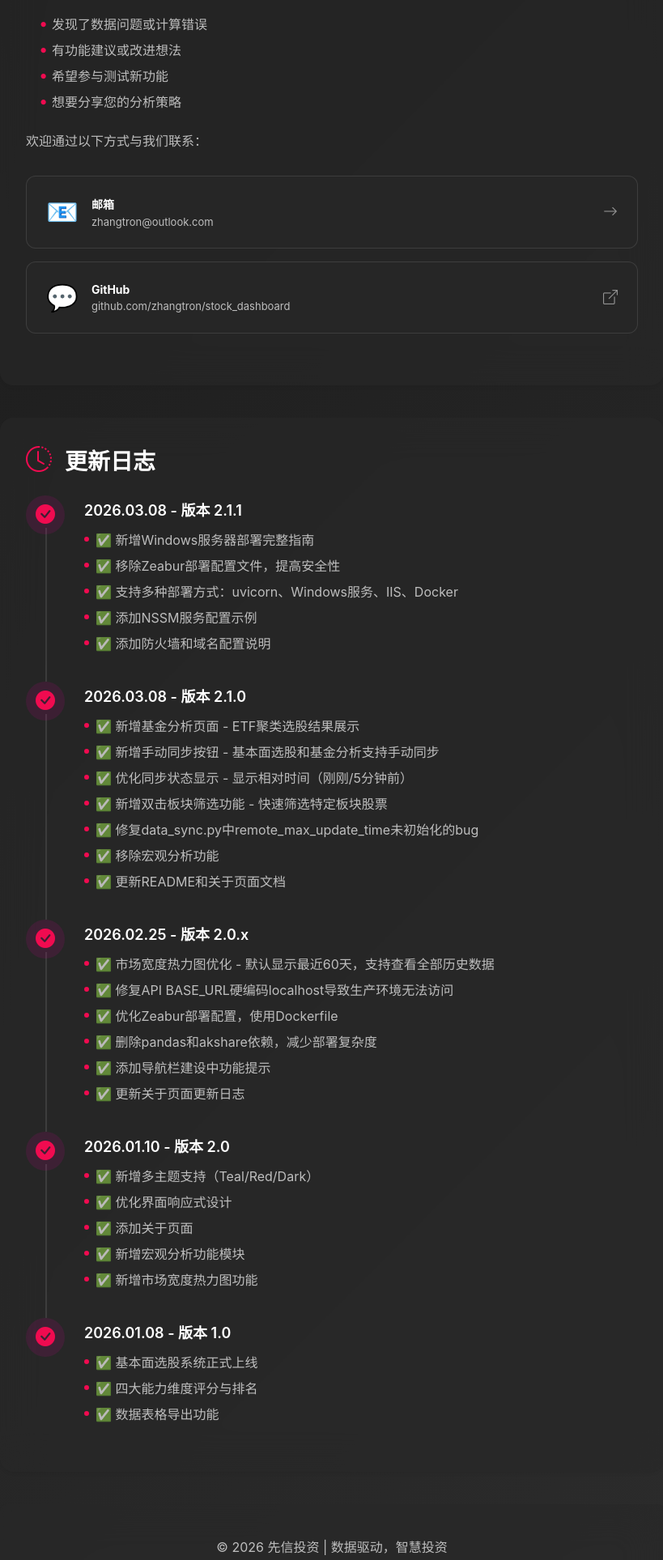
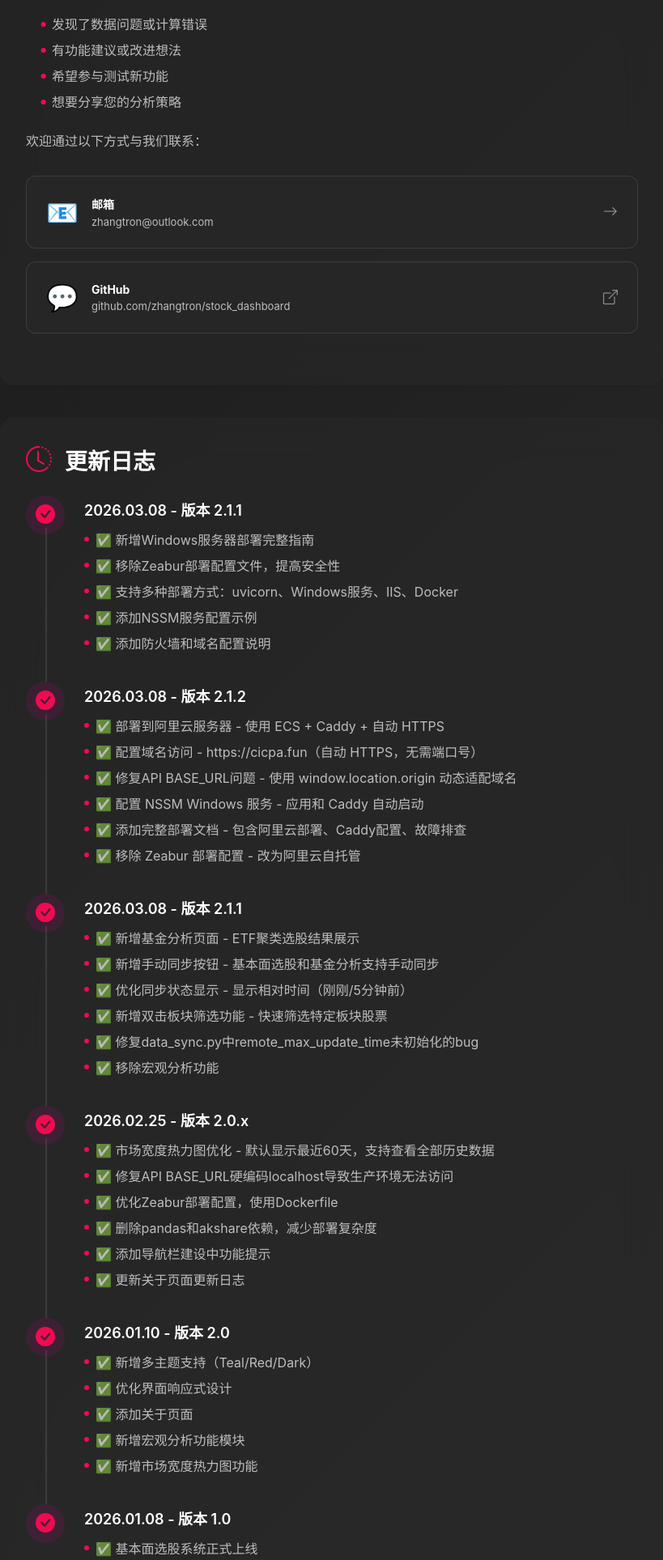
Before and after one commit to zhangtron/stock_dashboard, a Python web app: template app/static/templates/about.html in a window 1280 px wide. Shown: the part 2567-4494 px from the top of the page at 81% size, without its empty margins (230-1049 px from the left). Run offline with Jinja, Linux system fonts and the light colour scheme; the template is opened without the code that fills it, so the values that code supplies are empty.

Commit message:
docs: 更新文档到v2.1.2，记录阿里云部署完整过程
主要更新：
1. 部署环境更新为阿里云 ECS + Caddy
2. 新增完整的阿里云部署章节（方式三）
3. 记录 Caddy 反向代理和自动 HTTPS 配置
4. 添加 Miniconda + NSSM 服务配置步骤
5. 添加域名解析和安全组配置说明
6. 添加常见问题排查和解决方案
7. 添加服务管理和监控命令
8. 移除 zeabur.yaml 相关内容
9. 更新版本号到 v2.1.2
10. 添加详细的故障排查指南

```diff
--- a/app/static/templates/about.html
+++ b/app/static/templates/about.html
@@ -202,7 +202,23 @@
                     <i class="bi bi-check-circle-fill"></i>
                 </div>
                 <div class="log-content">
-                    <h3>2026.03.08 - 版本 2.1.0</h3>
+                    <h3>2026.03.08 - 版本 2.1.2</h3>
+                    <ul>
+                        <li>✅ 部署到阿里云服务器 - 使用 ECS + Caddy + 自动 HTTPS</li>
+                        <li>✅ 配置域名访问 - https://cicpa.fun（自动 HTTPS，无需端口号）</li>
+                        <li>✅ 修复API BASE_URL问题 - 使用 window.location.origin 动态适配域名</li>
+                        <li>✅ 配置 NSSM Windows 服务 - 应用和 Caddy 自动启动</li>
+                        <li>✅ 添加完整部署文档 - 包含阿里云部署、Caddy配置、故障排查</li>
+                        <li>✅ 移除 Zeabur 部署配置 - 改为阿里云自托管</li>
+                    </ul>
+                </div>
+            </div>
+            <div class="log-item">
+                <div class="log-badge">
+                    <i class="bi bi-check-circle-fill"></i>
+                </div>
+                <div class="log-content">
+                    <h3>2026.03.08 - 版本 2.1.1</h3>
                     <ul>
                         <li>✅ 新增基金分析页面 - ETF聚类选股结果展示</li>
                         <li>✅ 新增手动同步按钮 - 基本面选股和基金分析支持手动同步</li>
@@ -210,7 +226,6 @@
                         <li>✅ 新增双击板块筛选功能 - 快速筛选特定板块股票</li>
                         <li>✅ 修复data_sync.py中remote_max_update_time未初始化的bug</li>
                         <li>✅ 移除宏观分析功能</li>
-                        <li>✅ 更新README和关于页面文档</li>
                     </ul>
                 </div>
             </div>
```
Also changed, not shown: README.md.
